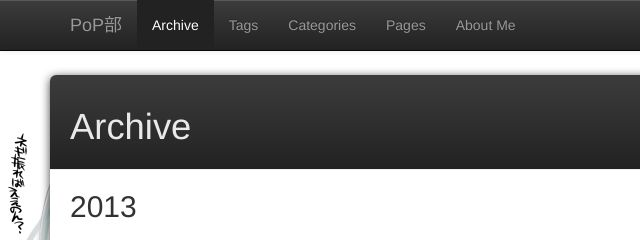
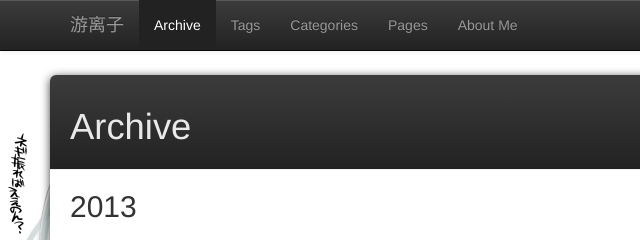
Before and after one commit to lasteth/lasteth.github.com, a plain HTML site: page archive/index.html in a window 1280 px wide. Shown: the top 240 px of the page, 0-640 px from the left. Drawn offline with Linux system fonts and the light colour scheme; a script that the page names is missing; a web font is replaced by a local one.

Commit message:
Update index.html

```diff
--- a/archive/index.html
+++ b/archive/index.html
@@ -41,7 +41,7 @@
               <span class="icon-bar"></span>
               <span class="icon-bar"></span>
             </button>
-            <a class="navbar-brand" href="/">PoP部</a>
+            <a class="navbar-brand" href="/">游离子</a>
         </div>
         <div class="navbar-collapse collapse" style="height: 1px;">
             <ul class="nav navbar-nav">
```
